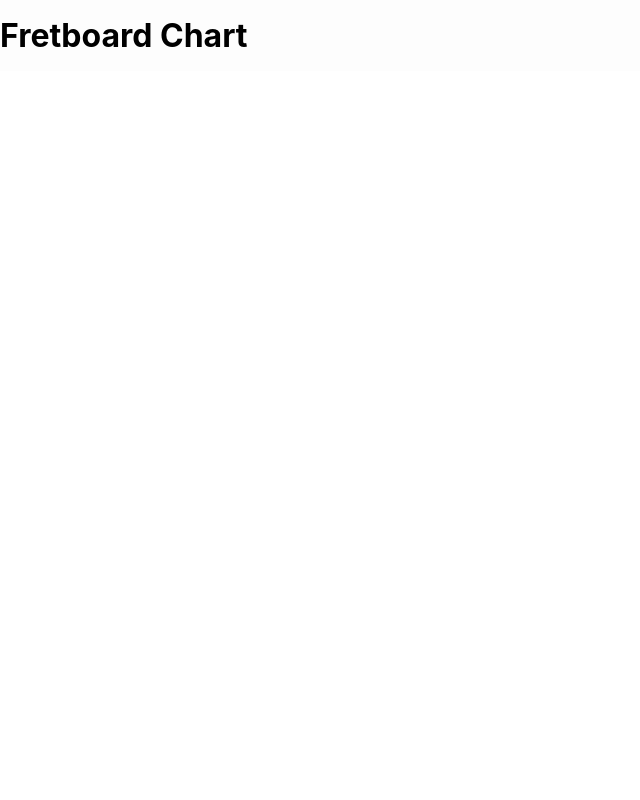
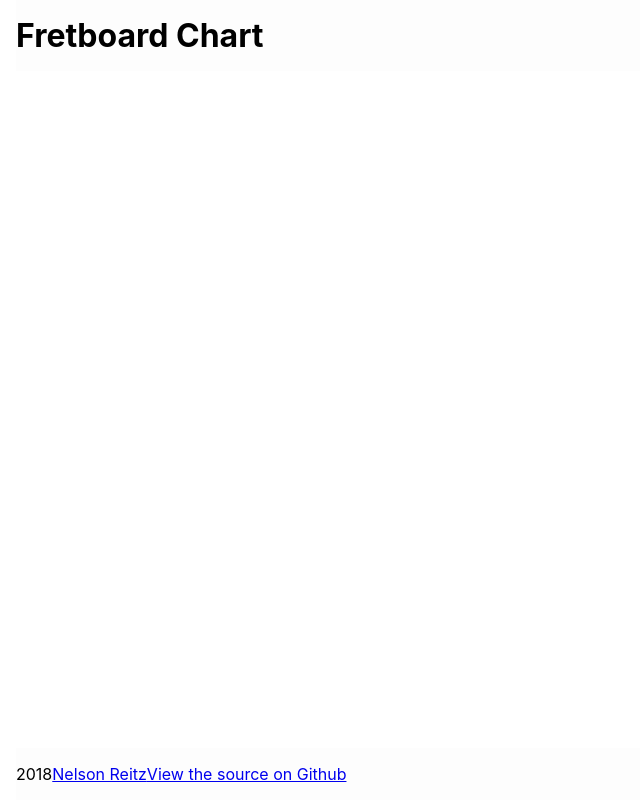
Before and after one commit to nelsonreitz/fretboard-notes, a React (Create React App) app: page / in a window 1280 px wide. Shown: the whole page, without its empty margins (0-640 px from the left). Built offline with nearby package versions, Linux system fonts and the light colour scheme.

Commit message:
Add the footer component

```diff
--- a/src/App.css
+++ b/src/App.css
@@ -1,3 +1,12 @@
+.App {
+  display: flex;
+  min-height: 100vh;
+  padding-right: 1rem;
+  padding-left: 1rem;
+  flex-direction: column;
+  justify-content: space-between;
+}
+
 .Header {
   padding-top: 1rem;
   padding-bottom: 1rem;
@@ -8,3 +17,9 @@
   margin-top: 0;
   margin-bottom: 0;
 }
+
+.Footer {
+  padding-top: 1rem;
+  padding-bottom: 1rem;
+  background-color: #fdfdfd;
+}
--- a/src/App.js
+++ b/src/App.js
@@ -11,10 +11,25 @@ class Header extends Component {
   }
 }
 
+class Footer extends Component {
+  render() {
+    return (
+      <footer className="Footer">
+        2018
+        <a href="http://nelsonreitz.ch" target="_blank" rel="noopener">Nelson Reitz</a>
+        <a href="http://github.com/nelsonreitz/fretboard" target="_blank" rel="noopener">View the source on Github</a>
+      </footer>
+    );
+  }
+}
+
 class App extends Component {
   render() {
     return (
-      <Header />
+      <div className="App">
+        <Header />
+        <Footer />
+      </div>
     );
   }
 }
```
